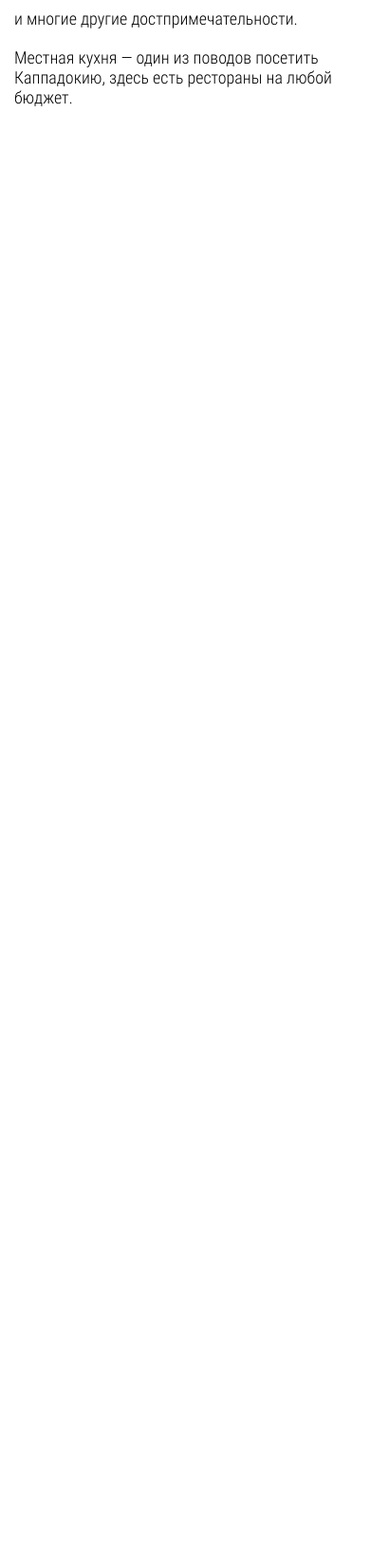
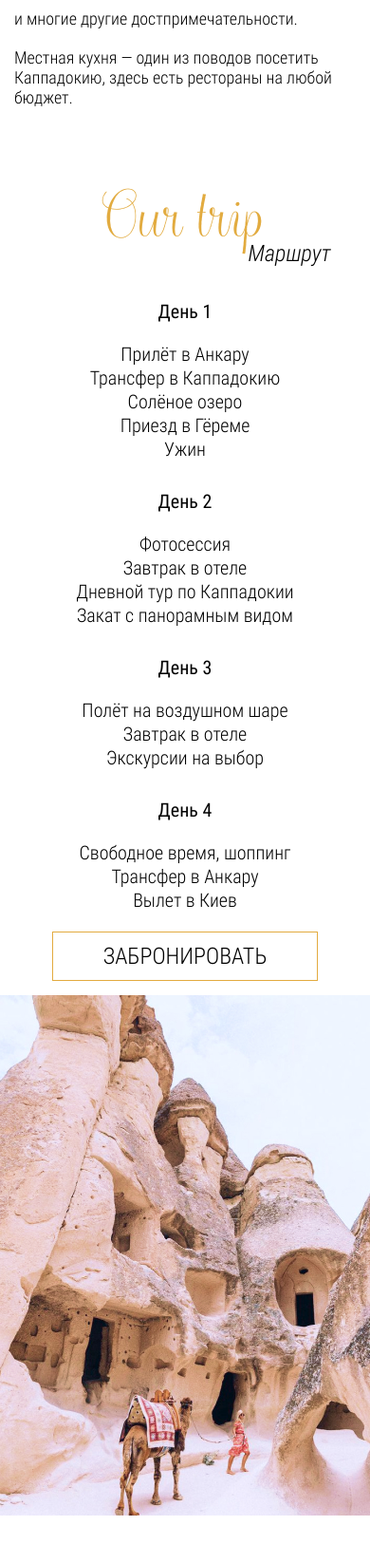
Before and after one commit to Yuriy0014/Cappadocia, a PHP site: page / in a window 390 px wide. Shown: the part 1552-3198 px from the top of the page at 95% size. Before the commit the page ends 1664 px from the top, so only its background shows below. Run offline with PHP 8.4, Linux system fonts and the light colour scheme.

Commit message:
Schedule WIP

```diff
--- a/css/style.css
+++ b/css/style.css
@@ -1,6 +1,8 @@
 *,
 *::after,
 *::before{
+    margin: 0;
+    padding: 0;
     box-sizing: border-box;
 }
 
@@ -499,13 +501,39 @@ body{
     .our-trip__container{
         position: static;
     }
-    .fairy-tail__slider {
+    .fairy-tail__slider,.our-trip__slider
+    {
         width: 100%;
     }
-    .fairy-tail__body {
+    .fairy-tail__body
+    {
         width: 100%;
         padding-left: 0;
     }
+    .our-trip__body
+    {
+        width: 100%;
+        align-items: center;
+        text-align: center;
+    }
+    .our-trip__btn {
+        margin: 15px 0;
+    }
+    .our-trip__title{
+        margin-bottom: 35px;
+    }
+    .our-trip__list li:first-child {
+        margin: 20px 0;
+    }
+    .our-trip__title span {
+        margin-left: 295px;
+    }
+    .our-trip__slider-item img{
+        height: 85vh;
+        width: 100%;
+        object-fit: cover;
+    }
+
 }
 
 @media (max-width: 840px)
@@ -568,6 +596,22 @@ body{
     .fairy-tail__title span {
         margin-left: 110px;
     }
+    .our-trip__title span{
+        margin-left: 220px;
+    }
+    .our-trip__body {
+        padding-right: 0;
+    }
+    .our-trip__title{
+        margin-bottom: 10px;
+    }
+    .our-trip__list {
+        font-size: 20px;
+        line-height: 25px;
+    }
+    .our-trip__slider-item img {
+        height: 65vh;
+    }
 }
 
 @media (max-width: 370px)
@@ -593,4 +637,3 @@ body{
         margin-left: 90px;
     }
 }
-}
--- a/index.html
+++ b/index.html
@@ -82,7 +82,6 @@
       </div>
     </div>
   </section>
-    <!--
   <section class="our-trip page-section">
     <div class="our-trip__inner">
       <div class="our-trip__content">
@@ -136,6 +135,7 @@
       </div>
     </div>
   </section>
+<!--
   <section class="hotel page-section">
     <div class="container">
       <h3 class="hotel__title title">
```
